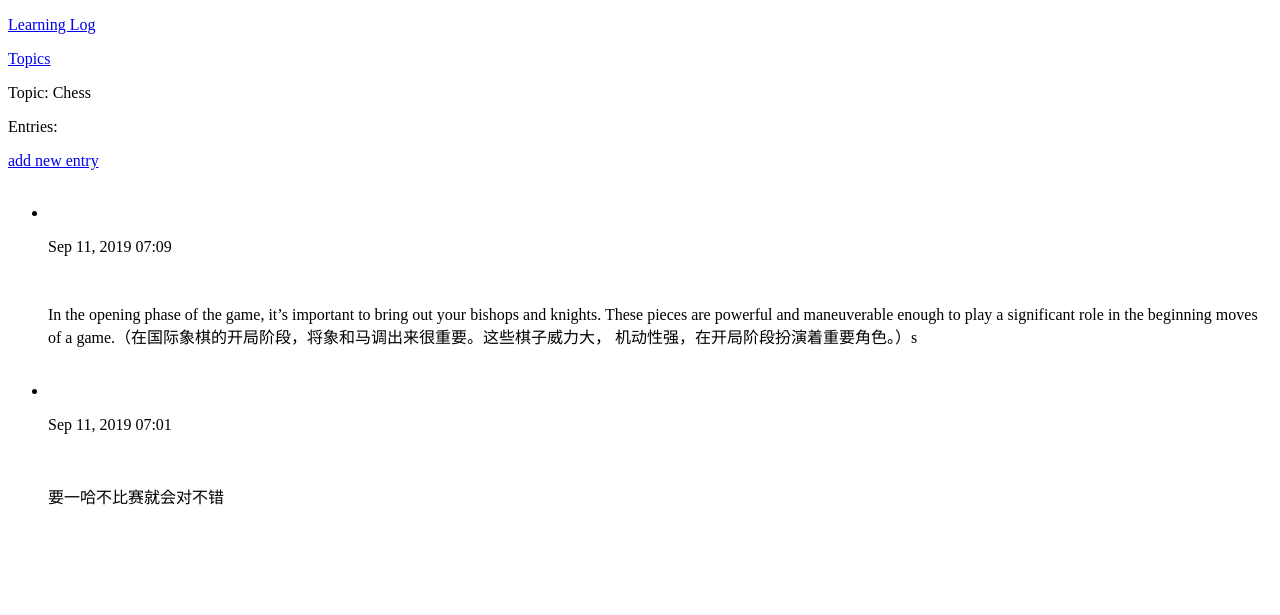
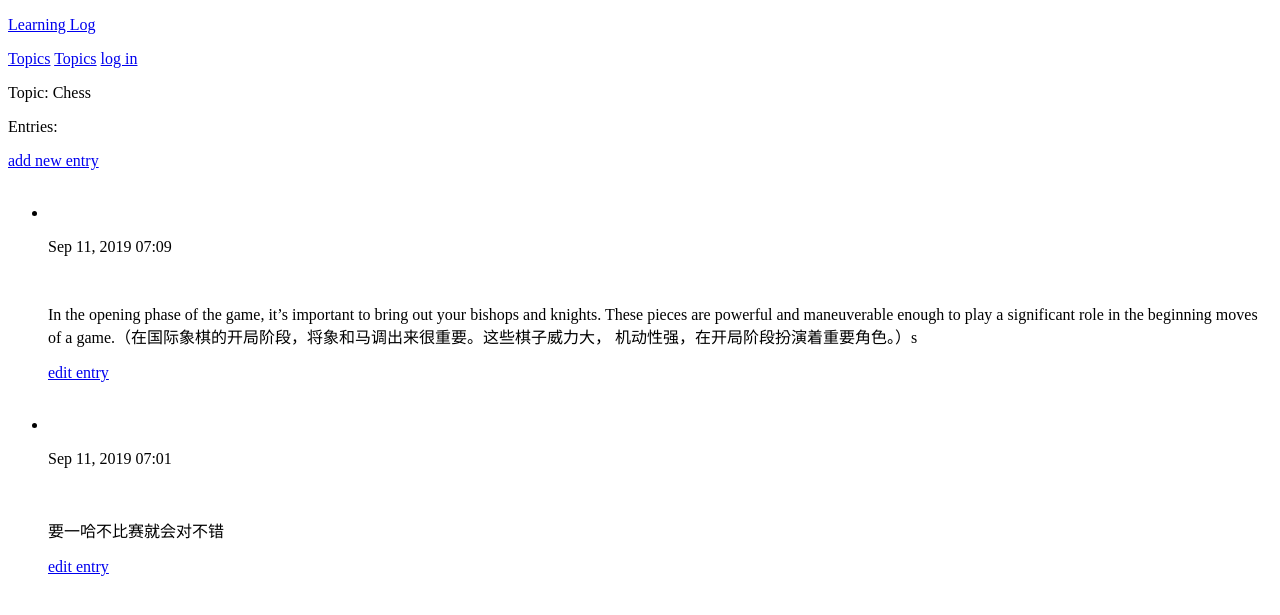
Before and after one commit to chenwenshuo/learning_logs, a Django app: page /topics/2/ in a window 1280 px wide. Shown: the top 615 px of the page. Run offline with Django 3.2, Linux system fonts and the light colour scheme; data comes from the database, SQL or seed files in the repository; both versions use the stored data as it was after the commit.

Commit message:
新增数据

```diff
--- a/learning_log/urls.py
+++ b/learning_log/urls.py
@@ -11,5 +11,6 @@ urlpatterns = [
     url(r'^topics/$', views.topics, name='topics'),
     url(r'^topics/(?P<topic_id>\d+)/$', views.topic, name='topic'),
     url(r'^new_topic/$', views.new_topic, name='new_topic'),
-    url(r'^new_entry/(?P<topic_id>\d+)/$', views.new_entry, name='new_entry')
+    url(r'^new_entry/(?P<topic_id>\d+)/$', views.new_entry, name='new_entry'),
+    url(r'^edit_entry/(?P<entry_id>\d+)/$', views.edit_entry, name='edit_entry')
 ]
--- a/learning_log/views.py
+++ b/learning_log/views.py
@@ -3,7 +3,9 @@ from django.shortcuts import render
 from django.urls import reverse
 
 from learning_log.forms import TopicForm, EntryForm
-from .models import Topic
+from .models import Topic, Entry
+
+
 # Create your views here.
 
 def index(request):
@@ -45,3 +47,18 @@ def new_entry(request, topic_id):
                                                 args=[topic_id]))
     context = {'topic': topic, 'form': form}
     return render(request, 'learning_log/new_entry.html', context)
+
+def edit_entry(request, entry_id):
+    entry = Entry.objects.get(id=entry_id)
+    topic = entry.topic
+
+    if request.method !='POST':
+        form = EntryForm(instance=entry)
+    else:
+        form = EntryForm(instance=entry,data=request.POST)
+        if form.is_valid():
+            form.save()
+            return HttpResponseRedirect(reverse('learning_log:topic',
+                                                args=[topic.id]))
+    context = {'entry': entry, 'topic': topic, 'form': form}
+    return render(request, 'learning_log/edit_entry.html', context)
--- a/learning_logs/settings.py
+++ b/learning_logs/settings.py
@@ -37,7 +37,8 @@ INSTALLED_APPS = [
     'django.contrib.sessions',
     'django.contrib.messages',
     'django.contrib.staticfiles',
-    'learning_log'
+    'learning_log',
+    'users'
 ]
 
 MIDDLEWARE = [
--- a/learning_logs/urls.py
+++ b/learning_logs/urls.py
@@ -19,5 +19,6 @@ from django.urls import path
 
 urlpatterns = [
     path('admin/', admin.site.urls),
-    url(r'', include(('learning_log.urls','learning_log'), namespace='learning_log'))
+    url(r'', include(('learning_log.urls', 'learning_log'), namespace='learning_log')),
+    url(r'^users/', include(('users.urls', 'users'), namespace='users')),
 ]
--- a/templates/learning_log/base.html
+++ b/templates/learning_log/base.html
@@ -8,6 +8,14 @@
 <body>
 <p> <a href="{% url 'learning_log:index' %}">Learning Log</a> </p>
  <a href="{% url 'learning_log:topics' %}">Topics</a>
-{% block content %}{% endblock content %}
+ <a href="{% url 'learning_log:topics' %}">Topics</a>
+{% if user.is_authenticated %}
+    Hello, {{ user.username }}.
+      <a href="{% url 'users:logout' %}">log out</a>
+{% else %}
+    <a href="{% url 'users:login' %}">log in</a>
+{% endif %}
+{% block content %}
+{% endblock content %}
 </body>
 </html>
--- a/templates/learning_log/topic.html
+++ b/templates/learning_log/topic.html
@@ -10,18 +10,17 @@
 {% block content %}
 
 <p>Topic: {{ topic }}</p>
-
   <p>Entries:</p>
-      <p>     <a href="{% url 'learning_log:new_entry' topic.id %}">add new entry</a>   </p>
+      <p>     <a href="{% url 'learning_log:new_entry' topic.id %}">add new entry</a>  </p>
     <ul>{% for entry in entries %}
         <li>
             <p>{{ entry.date_added|date:'M d, Y H:i' }}</p>
             <p>{{ entry.text|linebreaks }}</p>
+          <p>   <a href="{% url 'learning_log:edit_entry' entry.id %}">edit entry</a>   </p>
         </li>
     {% empty %}
         <li>There are no entries for this topic yet.     </li>
     {% endfor %}   </ul>
-
 {% endblock content %}
 </body>
 </html>
```
Also changed, not shown: db.sqlite3.
